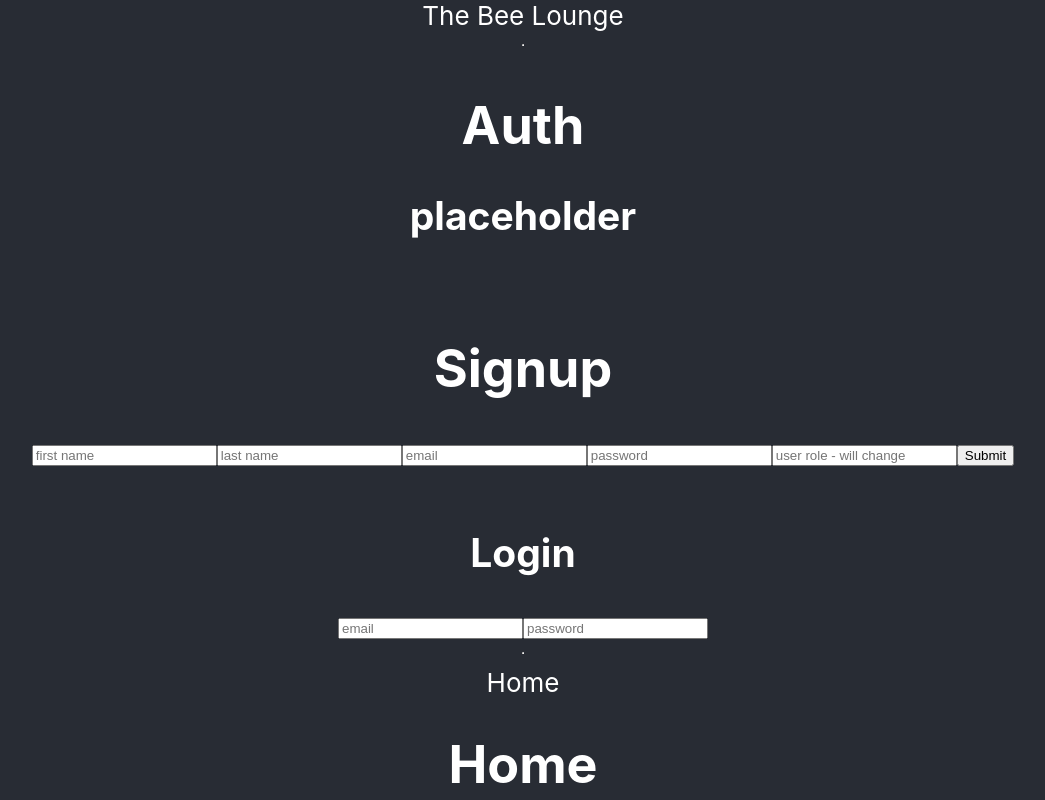
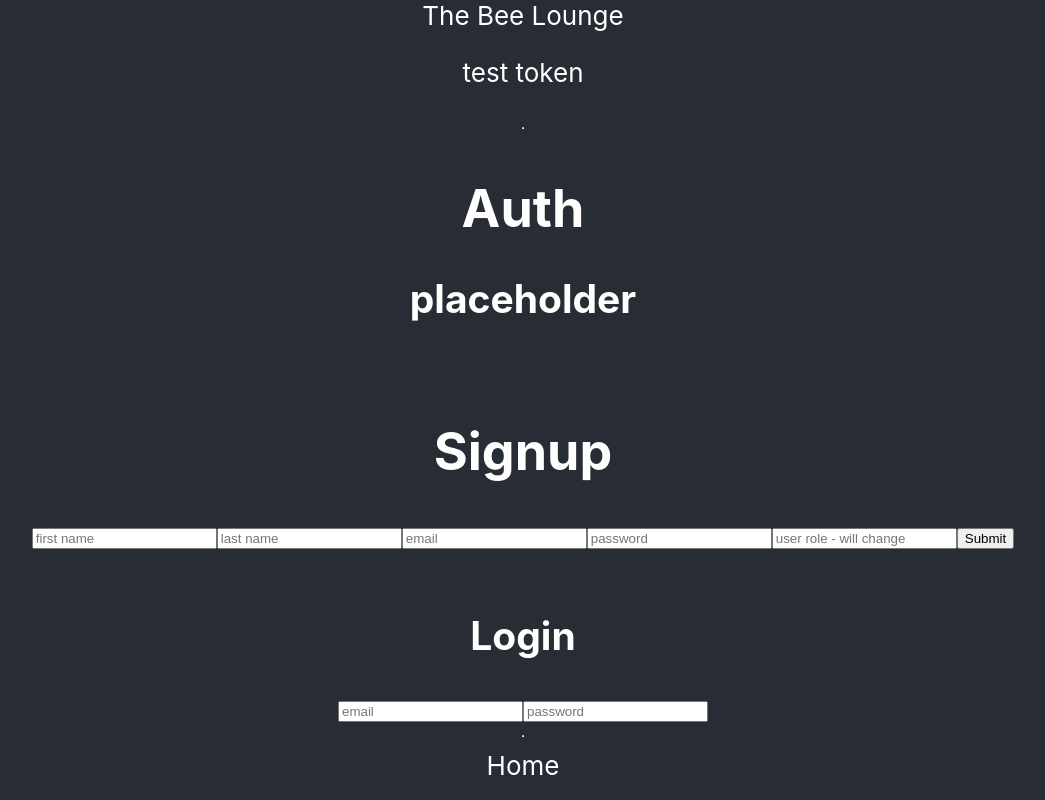
Before and after one commit to wtharden3/beeshop-client, a React (Create React App) app: page / in a window 1280 px wide. Shown: the top 800 px of the page, without its empty margins (117-1162 px from the left). Built offline with nearby package versions, Linux system fonts and the light colour scheme; no server answers.

Commit message:
fixed type issue passing down token

```diff
--- a/src/App.tsx
+++ b/src/App.tsx
@@ -10,24 +10,27 @@ import Auth from './Components/Auth/Auth'
 //   token: string;
 // }
 
-// type AppState = {
-//   token: string
-// }
+type AppState = {
+  token: string
+}
 
-class App extends Component<{}, {}> {
+class App extends Component<{}, AppState> {
   constructor(props: any){
     super(props);
     this.state = {
-      token: 'ball'
+      token: 'test token'
     }
   }
   render(){
+    const tokenProps ={token: this.state.token}
+
   return (
     <div className="App">
       <header className="App-header">
         The Bee Lounge
+        <p>{this.state.token}</p>
         <hr />
-        <Auth />
+        <Auth {...tokenProps}/>
         <hr />
         <Home />
       </header>
```
